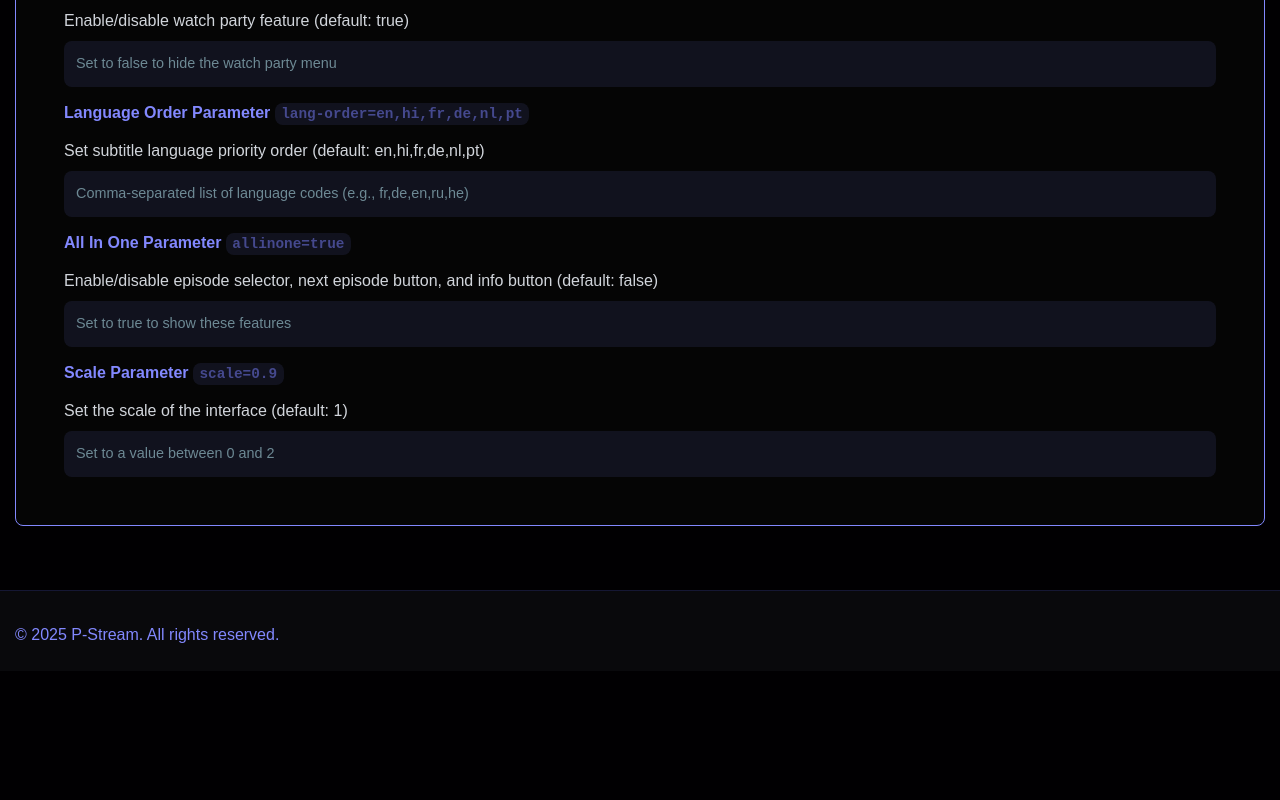
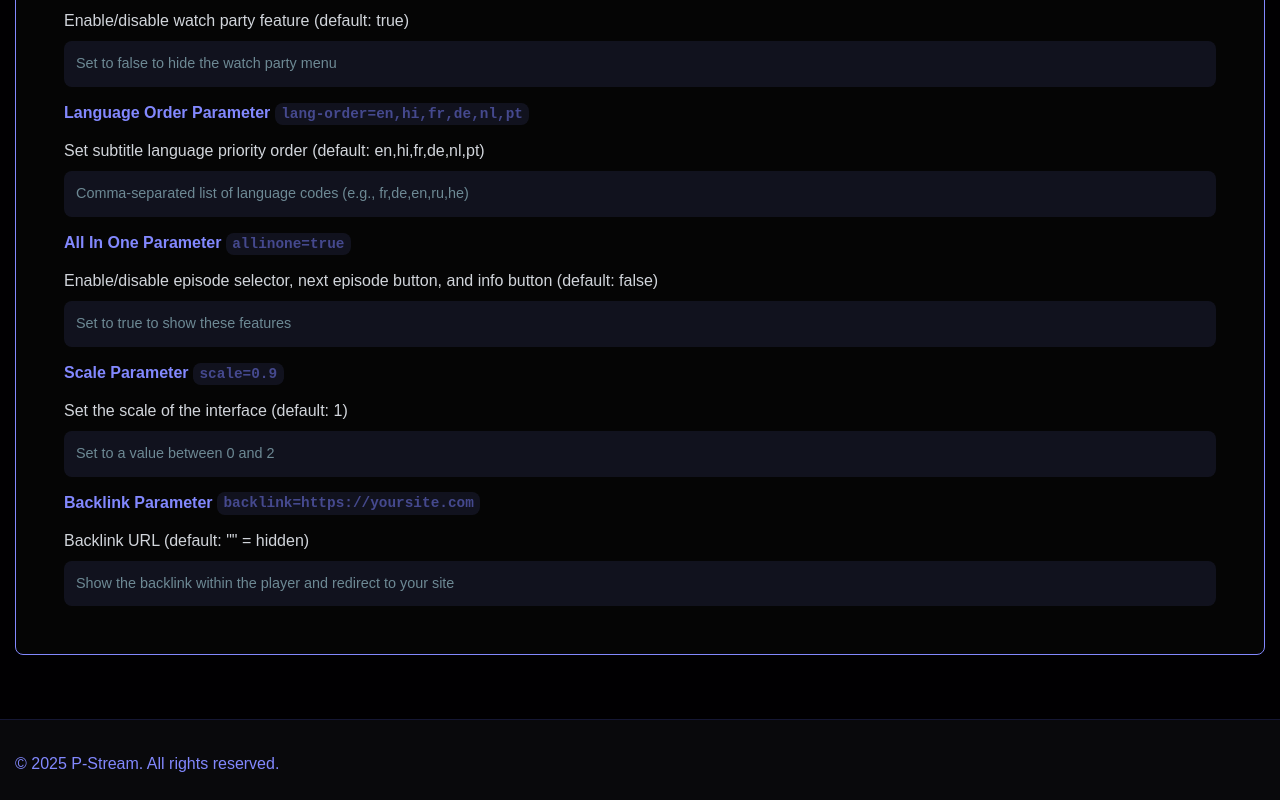
Before and after one commit to Pasithea0/embed-api-home, a website: page index.html in a window 1280 px wide. Shown: the part 3178-3978 px from the top of the page. Before the commit the page ends 3849 px from the top, so only its background shows below. Drawn offline with nearby package versions, Linux system fonts and the light colour scheme; a web font is replaced by a local one.

Commit message:
add backlink

```diff
--- a/index.html
+++ b/index.html
@@ -292,7 +292,7 @@
                           type="text"
                           class="text"
                           readonly=""
-                          value="https://iframe.pstream.org/media/tmdb-movie-{tmdb_id}?theme=default&language=en&logo=true&downloads=true&watchparty=true&lang-order=en,hi,fr,de,nl,pt&allinone=true&scale=0.9"
+                          value="https://iframe.pstream.org/media/tmdb-movie-{tmdb_id}?theme=default&language=en&logo=true&downloads=true&watchparty=true&lang-order=en,hi,fr,de,nl,pt&allinone=true&scale=0.9&backlink=https://pstream.org"
                         />
                       </div>
                       <button class="copy-btn">
@@ -388,6 +388,19 @@
                           </div>
                         </div>
                       </div>
+                      <div class="row mt-3">
+                        <div class="col-12 col-md-6">
+                          <h6>
+                            Backlink Parameter <code>backlink=https://yoursite.com</code>
+                          </h6>
+                          <p>
+                            Backlink URL (default: "" = hidden)
+                          </p>
+                          <div class="text-muted">
+                            Show the backlink within the player and redirect to your site
+                          </div>
+                        </div>
+                      </div>
                     </div>
                   </div>
                 </div>
```
